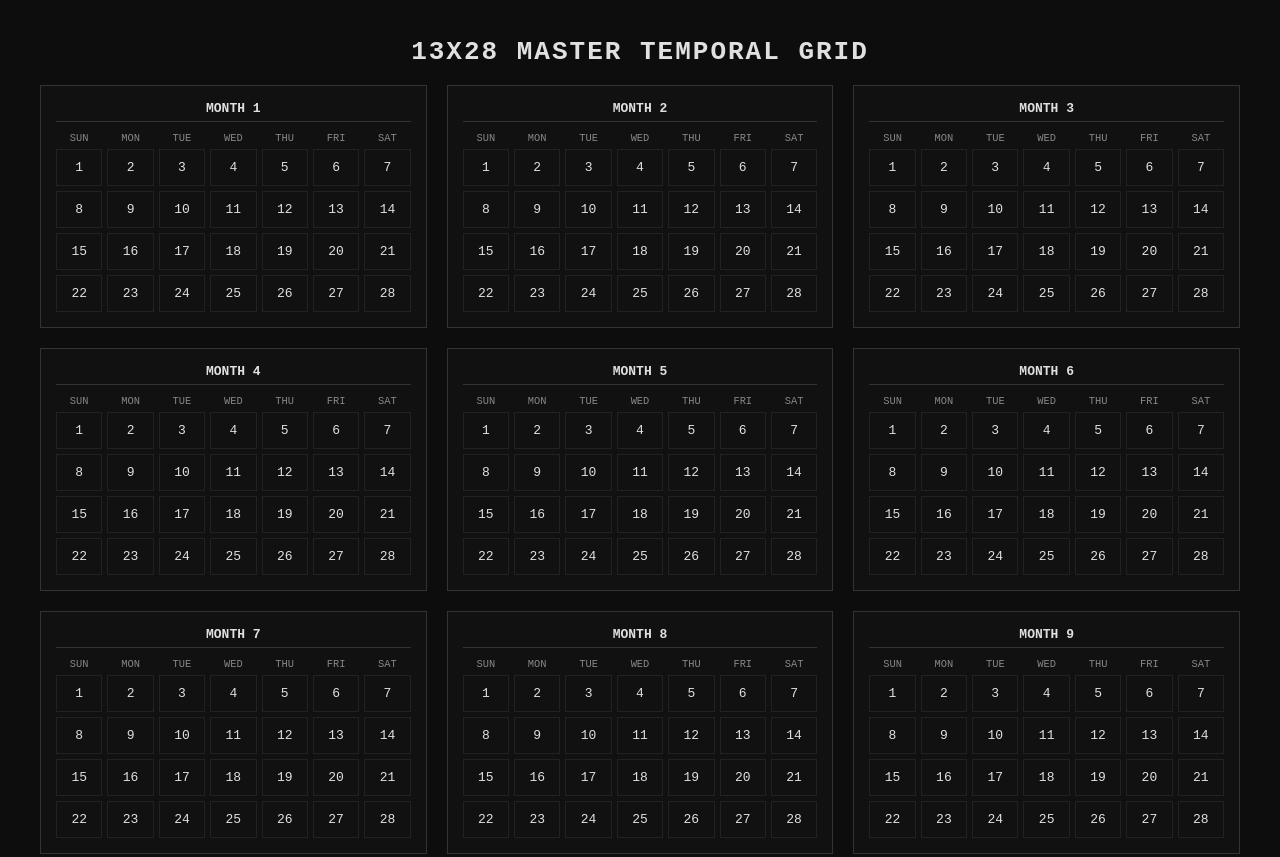
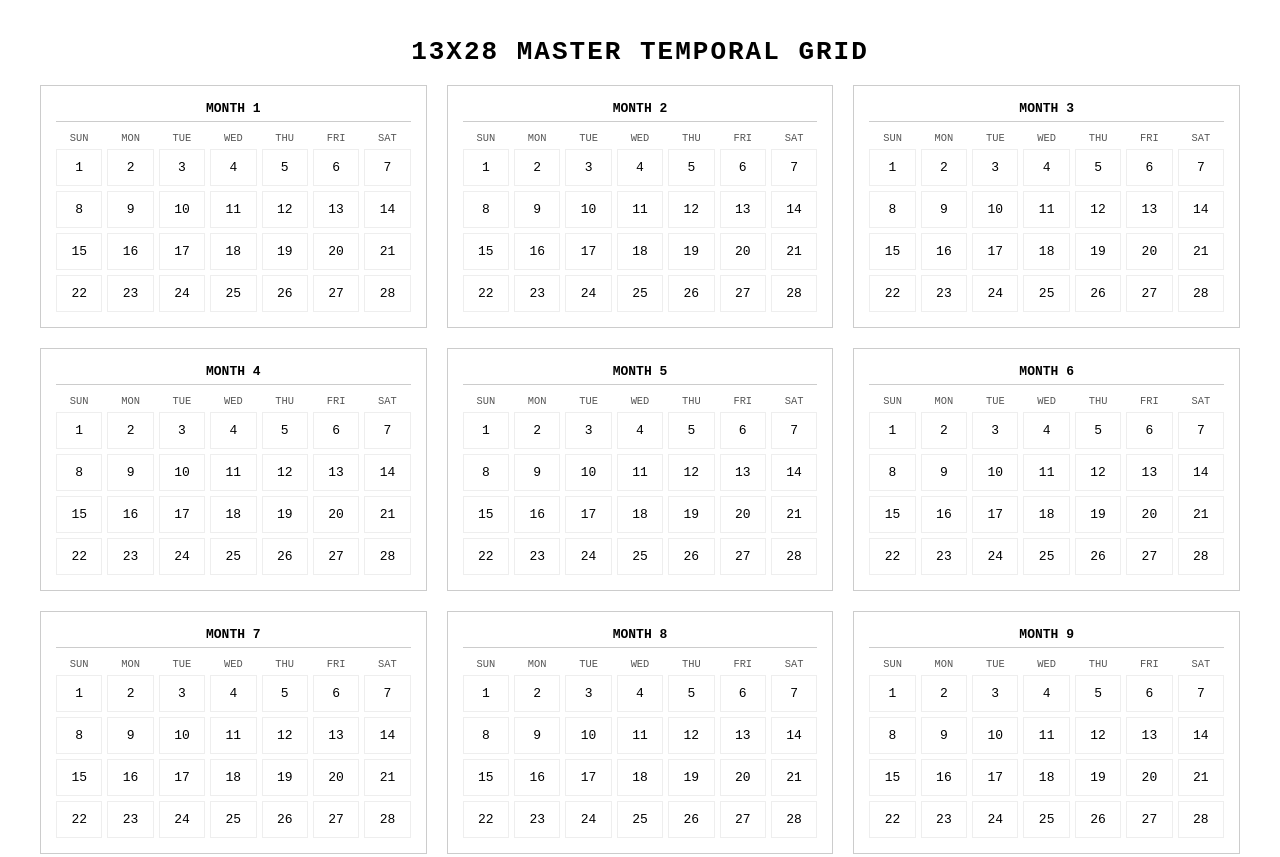
Before and after one commit to richforever02/364, a plain HTML site: page index.html in a window 1280 px wide. Shown: the top 857 px of the page. Drawn offline with Linux system fonts and the light colour scheme.

Commit message:
Update index.html

```diff
--- a/index.html
+++ b/index.html
@@ -7,10 +7,10 @@
     <link rel="manifest" href="manifest.json">
     <style>
         :root {
-            --bg-color: #0d0d0d;
-            --text-color: #e0e0e0;
-            --grid-line: #333333;
-            --accent: #ffffff;
+            --bg-color: #ffffff;
+            --text-color: #000000;
+            --grid-line: #cccccc;
+            --accent: #000000;
         }
         body {
             font-family: monospace;
@@ -34,7 +34,7 @@
         .month-block {
             border: 1px solid var(--grid-line);
             padding: 15px;
-            background: #111;
+            background: #ffffff;
         }
         .month-title {
             text-align: center;
@@ -51,11 +51,11 @@
         }
         .day-header {
             font-size: 0.8em;
-            color: #888;
+            color: #555555;
         }
         .day-cell {
             padding: 10px 0;
-            border: 1px solid #222;
+            border: 1px solid #eeeeee;
         }
     </style>
 </head>
```
